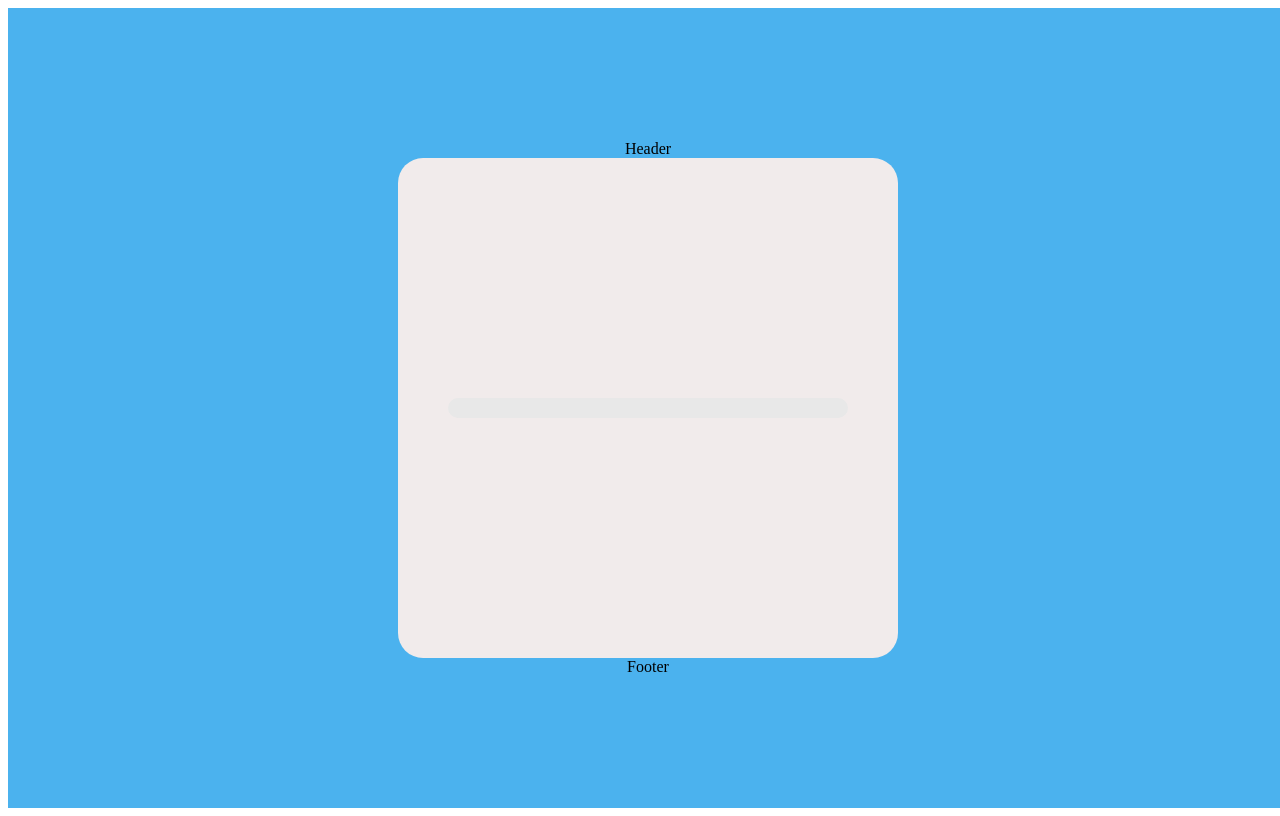
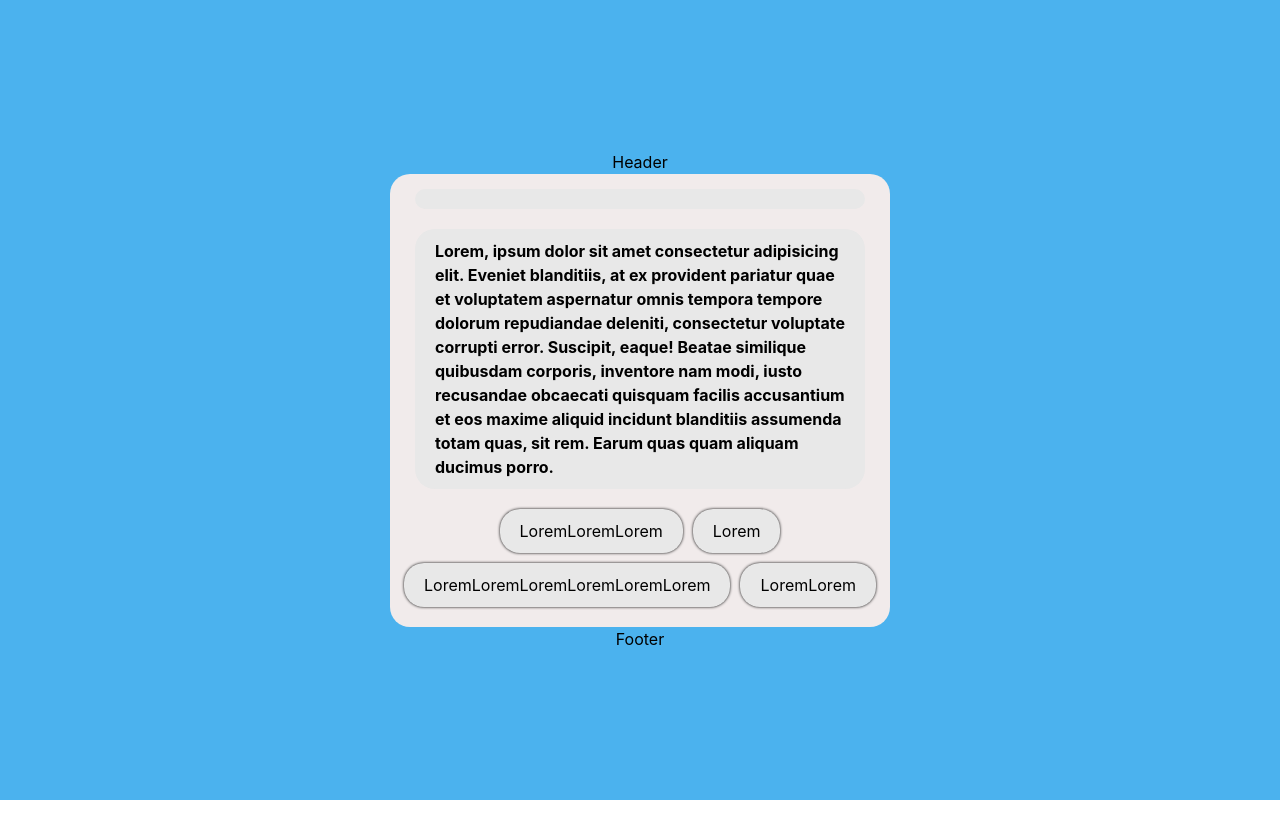
Before and after one commit to kerbasi/qizeReact, a React (Vite) app: page / in a window 1280 px wide. Built offline with nearby package versions, Linux system fonts and the light colour scheme.

Commit message:
Add card inner content

```diff
--- a/package.json
+++ b/package.json
@@ -9,6 +9,7 @@
     "preview": "vite preview"
   },
   "dependencies": {
+    "normalize.css": "^8.0.1",
     "react": "^18.2.0",
     "react-dom": "^18.2.0"
   },
--- a/src/App.css
+++ b/src/App.css
@@ -48,23 +48,29 @@
   justify-content: center;
   align-items: center;
   background: rgb(75, 178, 238);
+  font-family: Inter, Avenir, Helvetica, Arial, sans-serif;
+  font-size: 16px;
+  line-height: 24px;
+  font-weight: 400;
 }
 
 .quiz-card {
-  width: 500px;
-  height: 500px;
+  width: 80%;
+  max-width: 500px;
+  min-width: 280px;
+  max-height: 80%;
+  min-height: 30%;
   background: rgb(241, 235, 235);
-  border-radius: 5%;
+  border-radius: 20px;
   display: flex;
   flex-direction: column;
+  align-items: center;
   justify-content: space-around;
-  align-items: center;
 }
 
 .progress {
-  max-width: 400px;
-  min-width: 320px;
-  width: 100%;
+  margin-top: 15px;
+  width: 90%;
   background-color: rgb(232, 232, 232);
   border-radius: 20px;
   height: 20px;
@@ -81,3 +87,39 @@
   );
   transition: width 0.5s linear;
 }
+
+.quiz-card__question-container {
+  margin-top: 20px;
+  width: auto;
+  max-width: 90%;
+  max-height: 80%;
+  border-radius: 20px;
+  background: rgb(232, 232, 232);
+  box-sizing: border-box;
+  padding: 10px 20px;
+  font-size: 24;
+  font-weight: 700;
+  overflow-y: hidden;
+}
+
+.quiz-card__question {
+  padding: 0;
+  margin: 0;
+}
+
+.quiz-card__answer-container {
+  display: flex;
+  flex-wrap: wrap;
+  gap: 10px;
+  align-items: flex-start;
+  justify-content: center;
+  margin: 20px 0;
+}
+
+.quiz-card__answer {
+  border-radius: 20px;
+  background: rgb(232, 232, 232);
+  box-shadow: 0 0 3px #000;
+  padding: 10px 20px;
+  margin: 0;
+}
--- a/src/App.jsx
+++ b/src/App.jsx
@@ -1,4 +1,5 @@
 import { useState } from "react";
+import "normalize.css";
 import "./App.css";
 import { Header } from "./components/Header";
 import { Quiz } from "./components/Quiz";
--- a/src/components/Quiz.jsx
+++ b/src/components/Quiz.jsx
@@ -7,6 +7,23 @@ export const Quiz = () => {
   return (
     <div className='quiz-card'>
       <ProgressBar width={width} />
+      <div class='quiz-card__question-container'>
+        <p class='quiz-card__question'>
+          Lorem, ipsum dolor sit amet consectetur adipisicing elit. Eveniet
+          blanditiis, at ex provident pariatur quae et voluptatem aspernatur
+          omnis tempora tempore dolorum repudiandae deleniti, consectetur
+          voluptate corrupti error. Suscipit, eaque! Beatae similique quibusdam
+          corporis, inventore nam modi, iusto recusandae obcaecati quisquam
+          facilis accusantium et eos maxime aliquid incidunt blanditiis
+          assumenda totam quas, sit rem. Earum quas quam aliquam ducimus porro.
+        </p>
+      </div>
+      <div class='quiz-card__answer-container'>
+        <p class='quiz-card__answer'>LoremLoremLorem</p>
+        <p class='quiz-card__answer'>Lorem</p>
+        <p class='quiz-card__answer'>LoremLoremLoremLoremLoremLorem</p>
+        <p class='quiz-card__answer'>LoremLorem</p>
+      </div>
     </div>
   );
 };
```
Also changed, not shown: 1 other file (tests, documents, lock files or other folders).
